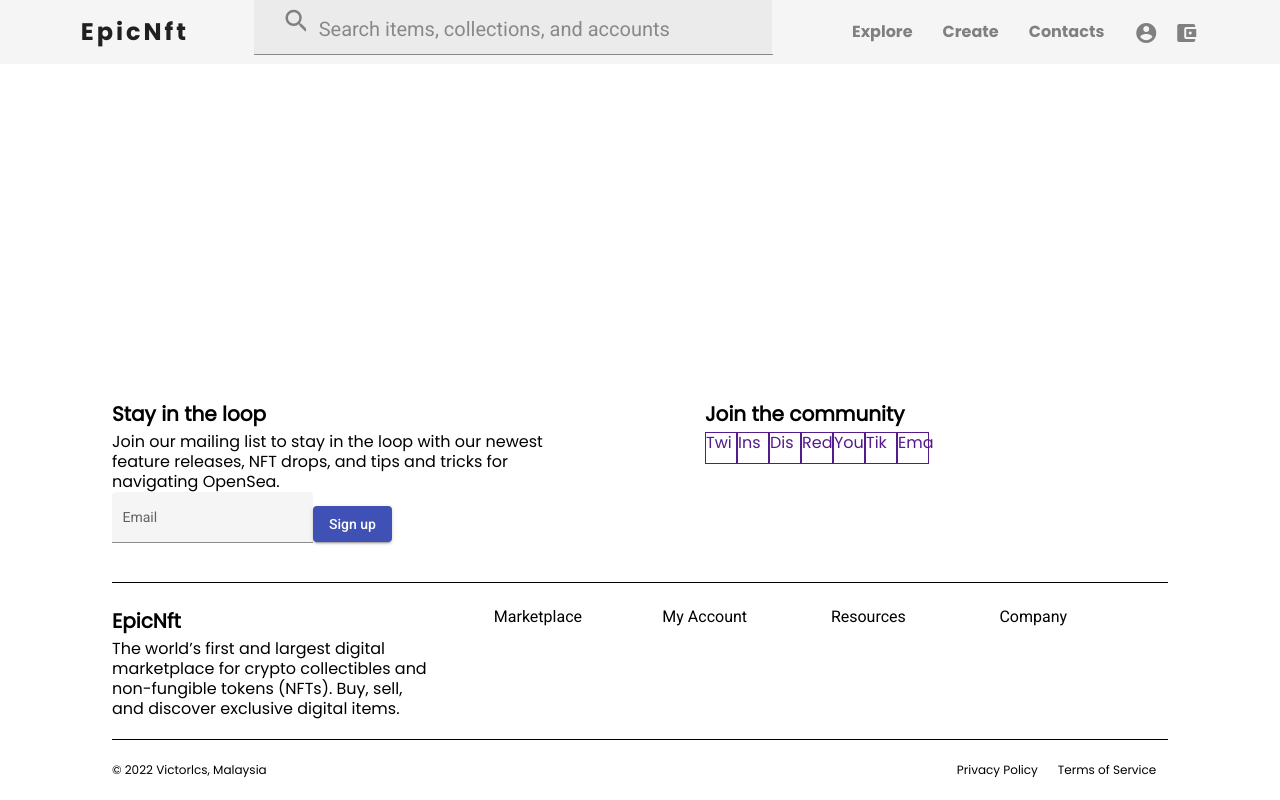
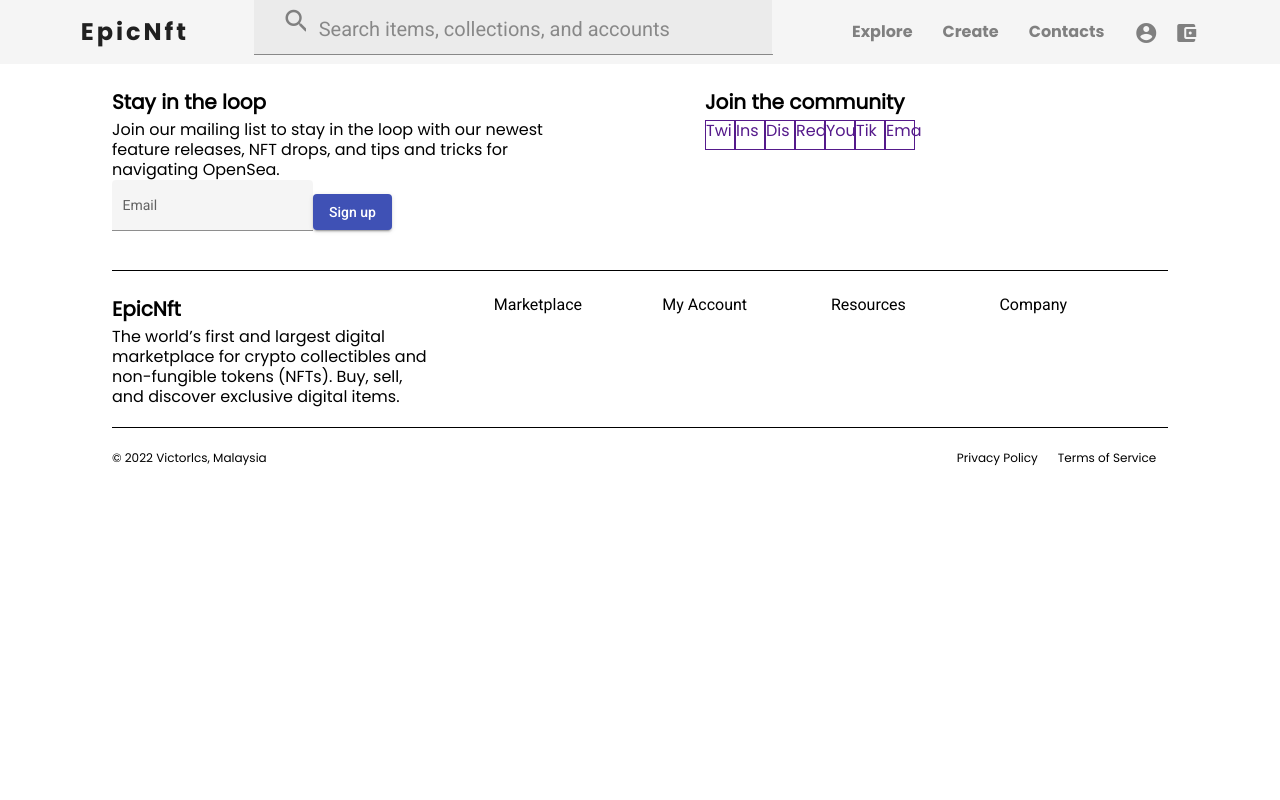
Before and after one commit to victorlcs/nft-market, an Angular app: page / in a window 1280 px wide. Built offline with nearby package versions, Linux system fonts and the light colour scheme.

Commit message:
UI Building 1. Added Logi page

```diff
--- a/src/app/app-routing.module.ts
+++ b/src/app/app-routing.module.ts
@@ -1,21 +1,25 @@
-import { NgModule } from "@angular/core";
-import { RouterModule, Routes } from "@angular/router";
+import { NgModule } from '@angular/core';
+import { PreloadAllModules, RouterModule, Routes } from '@angular/router';
+import { HomeComponent } from './home/home.component';
 
-const routes:Routes = [
-    {
-        path:'profile',
-        loadChildren:()=> import('./profile/feature/profile-shell/profile-shell.module').then(m=>m.ProfileShellModule)
-    }
-]
+const routes: Routes = [
+  {
+    path: 'home',
+    component: HomeComponent,
+  },
+  {
+    path: 'profile',
+    loadChildren: () =>
+      import('./profile/feature/profile-shell/profile-shell.module').then(
+        (m) => m.ProfileShellModule
+      ),
+  },
+];
 
 @NgModule({
-    imports:[
-        RouterModule.forRoot(routes)
-    ],
-    exports:[
-
-    ]
+  imports: [
+    RouterModule.forRoot(routes, { preloadingStrategy: PreloadAllModules }),
+  ],
+  exports: [],
 })
-export class AppRoutingModule {
-
-}
+export class AppRoutingModule {}
--- a/src/app/app.component.html
+++ b/src/app/app.component.html
@@ -1,3 +1,3 @@
 <app-header></app-header>
 <router-outlet></router-outlet>
-<app-footer style="position: absolute; bottom: 0; width: 100vw;"></app-footer>
+<app-footer style="width: 100vw;"></app-footer>
--- a/src/app/profile/feature/login/login.component.scss
+++ b/src/app/profile/feature/login/login.component.scss
@@ -2,7 +2,7 @@
 .login-card {
     padding: 0 25px 0 25px;
     width: 25vw;
-    height: 80vh;
+    //height: 80vh;
     background-color: white;
     border-image: linear-gradient(to right, darkblue, darkorchid);
     border-radius: 5px;
@@ -30,7 +30,7 @@
 }
 
 .login-page {
-    height:100%;
+    //height:100%;
     display: flex;
     justify-content: center;
     align-items: center;
--- a/src/app/profile/feature/profile-shell/profile-shell-routing.module.ts
+++ b/src/app/profile/feature/profile-shell/profile-shell-routing.module.ts
@@ -1,21 +1,15 @@
-import { NgModule } from "@angular/core";
-import { RouterModule, Routes } from "@angular/router";
-const routes:Routes = [
-    {
-        path:'',
-        loadChildren: () => import('../login/login.module')
-    }
-]
+import { NgModule } from '@angular/core';
+import { RouterModule, Routes } from '@angular/router';
+const routes: Routes = [
+  {
+    path: '',
+    loadChildren: () =>
+      import('../login/login.module').then((m) => m.LoginModule),
+  },
+];
 
 @NgModule({
-    imports:[
-        RouterModule.forChild(routes)
-    ],
-    exports:[
-
-    ]
+  imports: [RouterModule.forChild(routes)],
+  exports: [],
 })
-
-export class ProfileShellRoutingModule{
-
-}
+export class ProfileShellRoutingModule {}
--- a/src/styles.scss
+++ b/src/styles.scss
@@ -25,6 +25,10 @@ body { margin: 0; font-family: Roboto, "Helvetica Neue", sans-serif; }
     font-family: Poppins-regular;
 }
 
+*, ::before, ::after  {
+    box-sizing: border-box;
+}
+
 a {
     text-decoration: none;
 }
```
Also changed, not shown: src/app/app.module.ts (+5 -6 lines), src/app/profile/feature/login/login.module.ts (+16 -16 lines), src/app/profile/feature/profile-shell/profile-shell.module.ts (+4 -6 lines).
